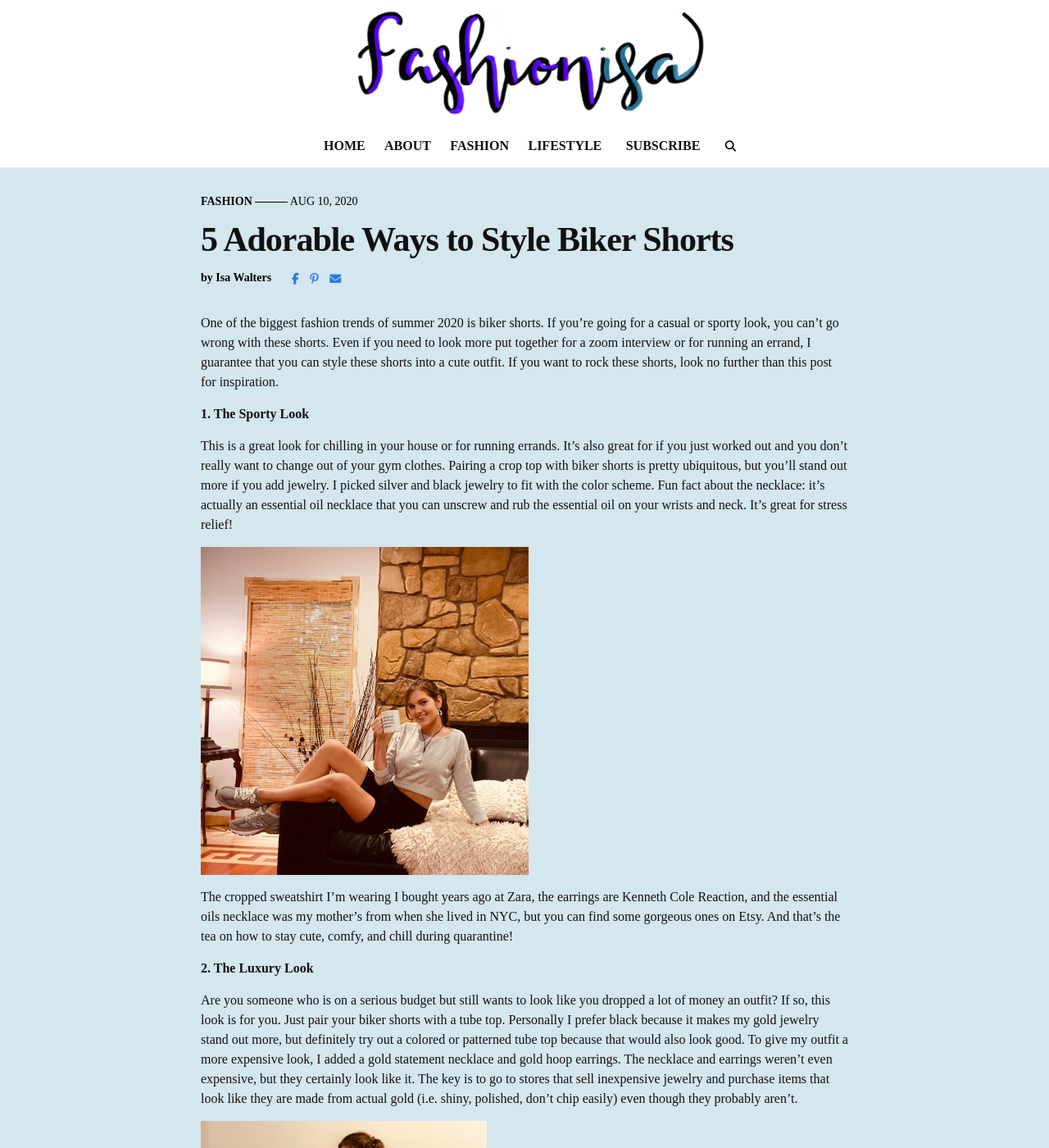
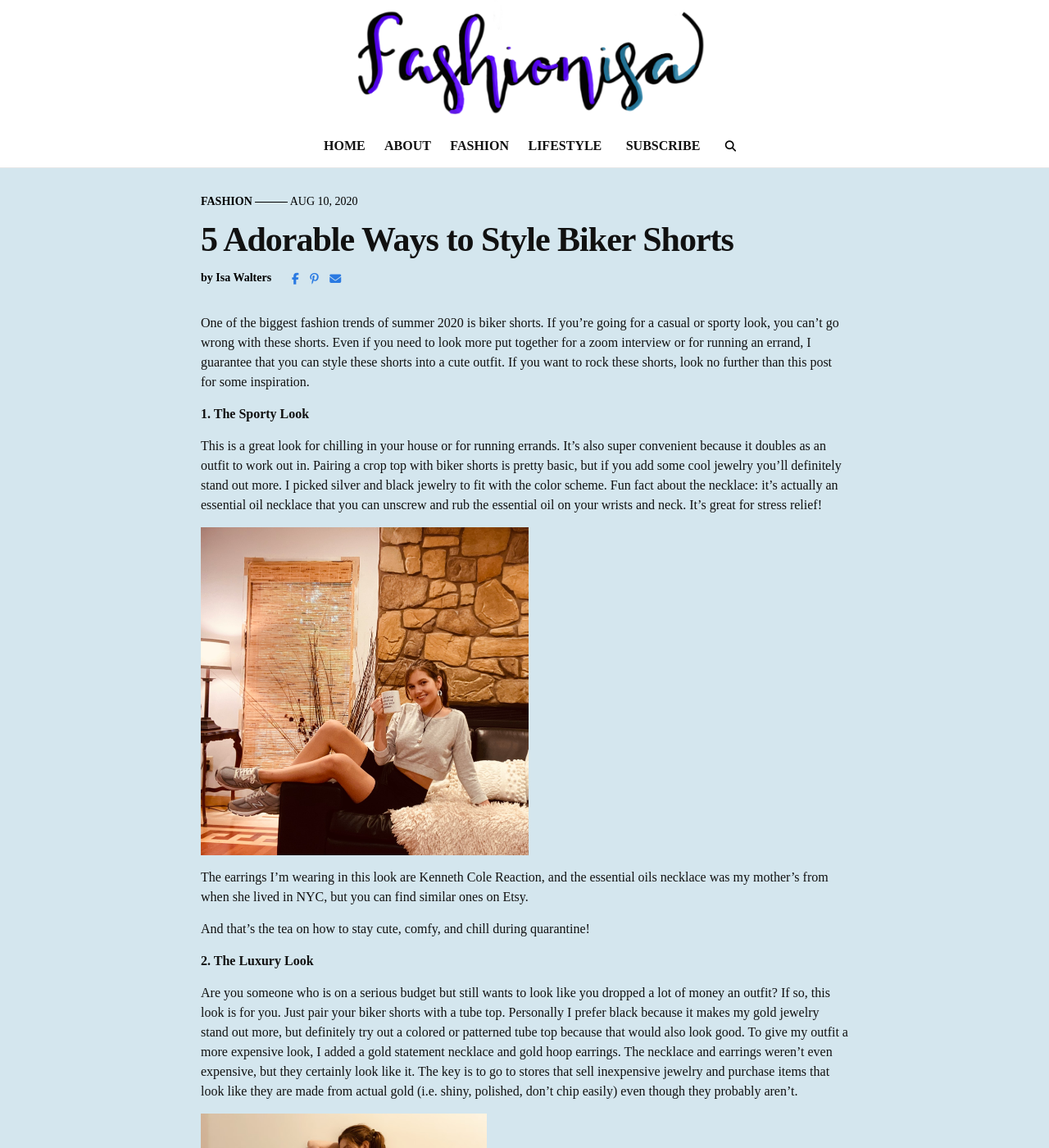
Before and after one commit to iwalte01/fashionisa-blog, a Jekyll site: the page built from blog-fashion/_posts/2020-08-10-5-Adorable-Ways-to-Style-Biker-Shorts.md, in a window 1280 px wide and 1400 px high. Shown: the whole window at 82% size. Built offline with Jekyll 4.4.1, drawn with Linux system fonts in a browser that asks for light colours; nearby versions of some CDN libraries; some of the changed text lies outside the part shown.

Commit message:
first blog post edits

```diff
--- a/blog-fashion/_posts/2020-08-10-5-Adorable-Ways-to-Style-Biker-Shorts.md
+++ b/blog-fashion/_posts/2020-08-10-5-Adorable-Ways-to-Style-Biker-Shorts.md
@@ -15,15 +15,16 @@ tags: [summer, cute, trends]
 }
 </style>
 
-One of the biggest fashion trends of summer 2020 is biker shorts. If you’re going for a casual or sporty look, you can’t go wrong with these shorts. Even if you need to look more put together for a zoom interview or for running an errand, I guarantee that you can style these shorts into a cute outfit. If you want to rock these shorts, look no further than this post for inspiration.
+One of the biggest fashion trends of summer 2020 is biker shorts. If you’re going for a casual or sporty look, you can’t go wrong with these shorts. Even if you need to look more put together for a zoom interview or for running an errand, I guarantee that you can style these shorts into a cute outfit. If you want to rock these shorts, look no further than this post for some inspiration.
 
 <p class="lst-item">1. The Sporty Look</p>
 
-This is a great look for chilling in your house or for running errands. It’s also great for if you just worked out and you don’t really want to change out of your gym clothes. Pairing a crop top with biker shorts is pretty ubiquitous, but you’ll stand out more if you add jewelry. I picked silver and black jewelry to fit with the color scheme. Fun fact about the necklace: it’s actually an essential oil necklace that you can unscrew and rub the essential oil on your wrists and neck. It’s great for stress relief!
+This is a great look for chilling in your house or for running errands. It’s also super convenient because it doubles as an outfit to work out in. Pairing a crop top with biker shorts is pretty basic, but if you add some cool jewelry you'll definitely stand out more. I picked silver and black jewelry to fit with the color scheme. Fun fact about the necklace: it’s actually an essential oil necklace that you can unscrew and rub the essential oil on your wrists and neck. It’s great for stress relief!
 
 <img src="/fashionisa-blog/images/5_Adorable_Ways_Biker_Shorts/biker-shorts-thumbnail.jpg" height="400px">
 
-The cropped sweatshirt I’m wearing I bought years ago at Zara, the earrings are Kenneth Cole Reaction, and the essential oils necklace was my mother’s from when she lived in NYC, but you can find some gorgeous ones on Etsy.
+The earrings I'm wearing in this look are Kenneth Cole Reaction, and the essential oils necklace was my mother’s from when she lived in NYC, but you can find similar ones on Etsy.
+
 And that’s the tea on how to stay cute, comfy, and chill during quarantine!
 
 <p class="lst-item">2. The Luxury Look</p>
@@ -40,12 +41,12 @@ This outfit is an outfit I’d wear almost every day to be honest. You can make
 
 <p class="lst-item">4. The Casual Look</p>
 
-This is probably the most common way to style biker shorts, but hey, it works! If you really just want to look casual, pair your biker shorts with a long sleeved oversized shirt or a hoodie. Unfortunately the long sleeved shirt I’m wearing is actually my dad’s from when he performed with the Joffrey Ballet, so I don’t think these are sold anywhere. Any oversized shirt with a cool graphic will do for this look, though! I went for silver and black earrings for this look because I’m wearing a lot of black and white, but if you add a more colorful t-shirt, then I suggest trying some gold earrings with the outfit.
+This is probably the most ubiquitous way of styling biker shorts, but hey, it works! If you really just want to look casual, pair your biker shorts with an oversized shirt or a hoodie. Unfortunately the long sleeved shirt I’m wearing is actually my dad’s from when he performed with the Joffrey Ballet, so I don’t think these are sold anywhere. Any oversized shirt with a cool graphic will do for this look, though! I went for silver and black earrings for this look because I’m wearing a lot of black and white, but if I had chosen a more colorful t-shirt I would have added gold jewelry.
 
 <img src="/fashionisa-blog/images/5_Adorable_Ways_Biker_Shorts/biker-shorts-outfit-4.jpg" height="400px">
 
 <p class="lst-item">5. The Fancy Look</p>
 
-I am actually really in love with this look because it gives off fancy vibes even though you’re basically wearing gym clothes. I’d say this is a good outfit if you don’t have a lot of time to change before a night out, because if you’ve been wearing outfit #2 all day you can easily dress it up to look like this. Also, if you don’t like the biker shorts with this outfit, you can just throw on a black skirt and you’ll look stunning.
+I am actually really in love with this look because it gives off fancy vibes even though I'm basically wearing gym clothes. I’d say this is a good outfit for if you don’t have a lot of time to change before a night out, because if you’ve been wearing outfit #2 all day you can easily dress it up to look like this. Also, if you don’t like the biker shorts with this outfit, you can just throw on a black skirt and you’ll look stunning.
 
 <img src="/fashionisa-blog/images/5_Adorable_Ways_Biker_Shorts/biker-shorts-outfit-5.jpg" height="300px">
```
